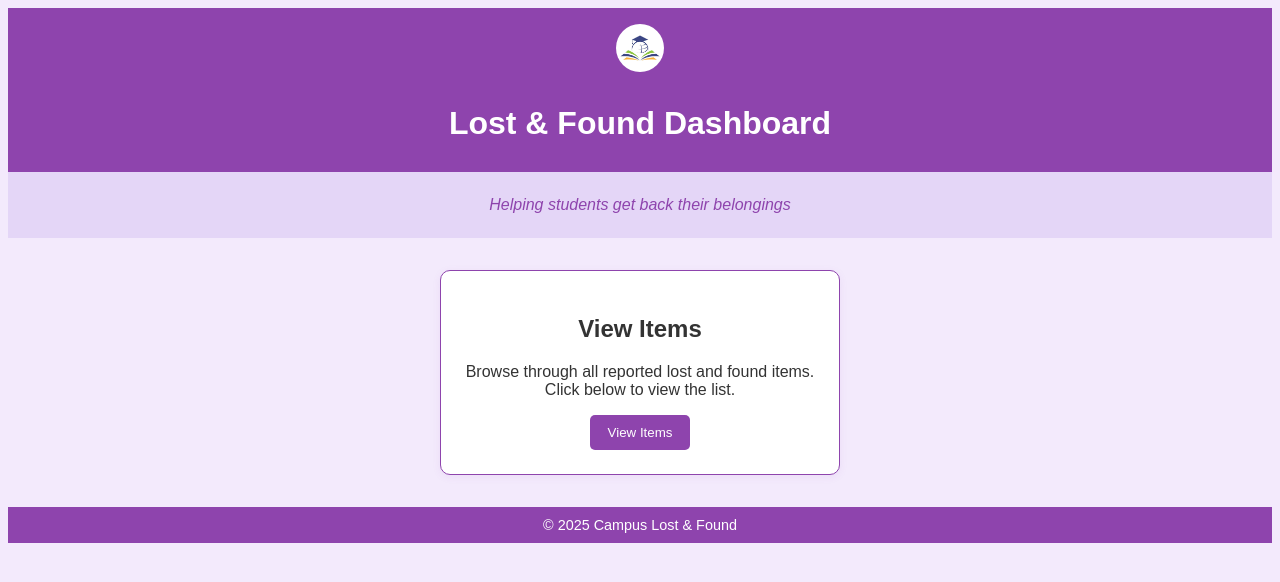
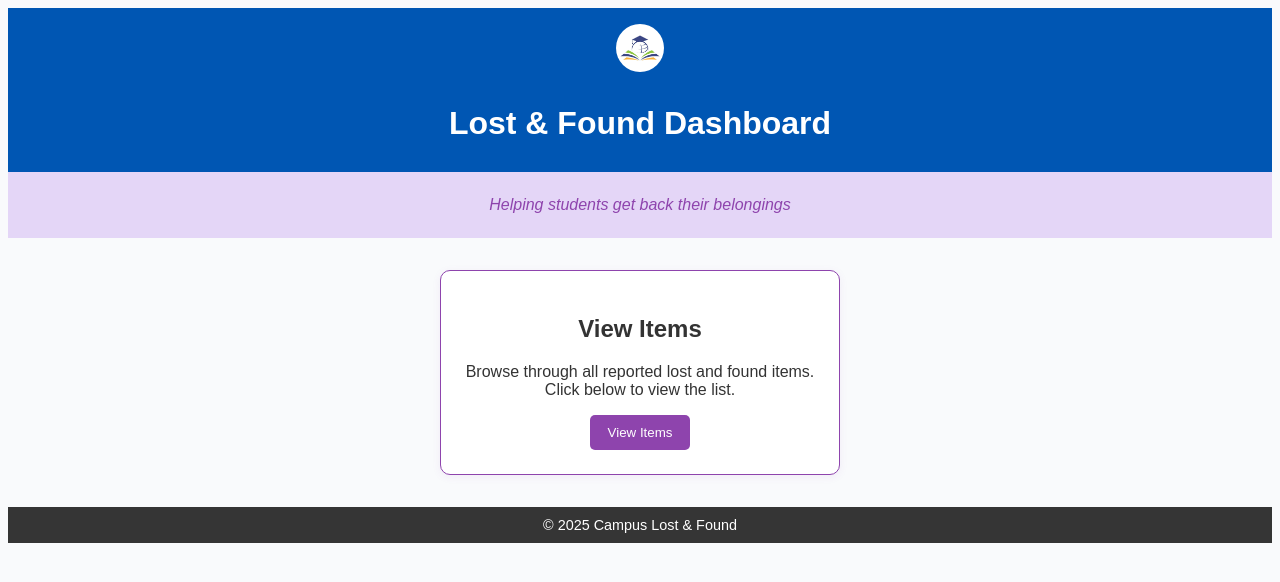
Before and after one commit to nEcSiT/lost-found-WebApp, a plain HTML site: page view-items-redirect.html in a window 1280 px wide. Drawn offline with Linux system fonts and the light colour scheme.

Commit message:
modified:   view-items-redirect.css

```diff
--- a/view-items-redirect.css
+++ b/view-items-redirect.css
@@ -1,11 +1,11 @@
 /* View Items Redirect Page Styles */
 body {
   font-family: Arial, sans-serif;
-  background: #f3eafc;
+  background: #f9fafc;
   color: #333;
 }
 .header {
-  background: #8e44ad;
+  background:#0056b3;
   color: #fff;
   text-align: center;
   padding: 16px 0 8px 0;
@@ -42,10 +42,10 @@ body {
   cursor: pointer;
 }
 .card button:hover {
-  background: #6c3483;
+  background: #123e9c;
 }
 .footer {
-  background: #8e44ad;
+  background: #353535;
   color: #fff;
   text-align: center;
   padding: 10px;
```
